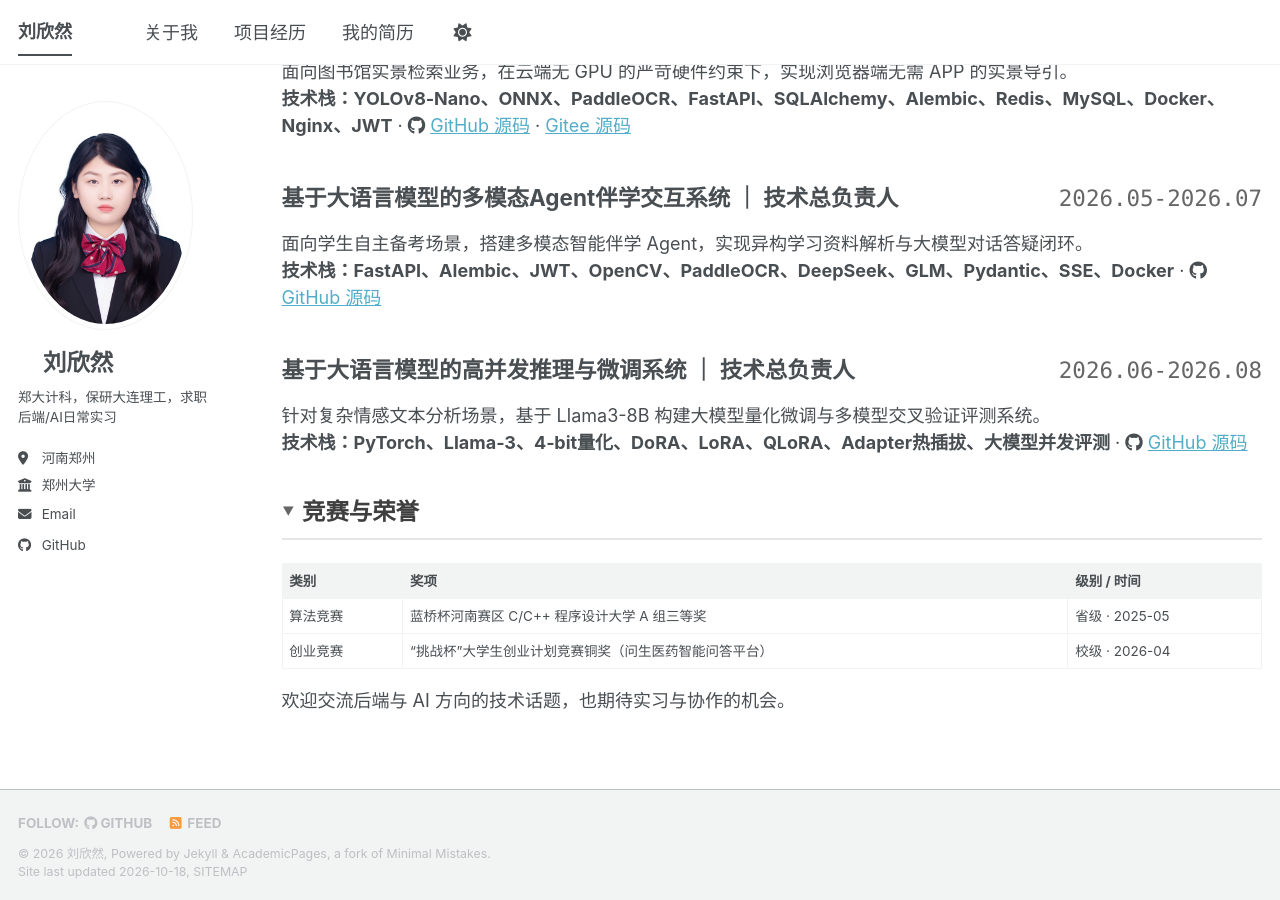
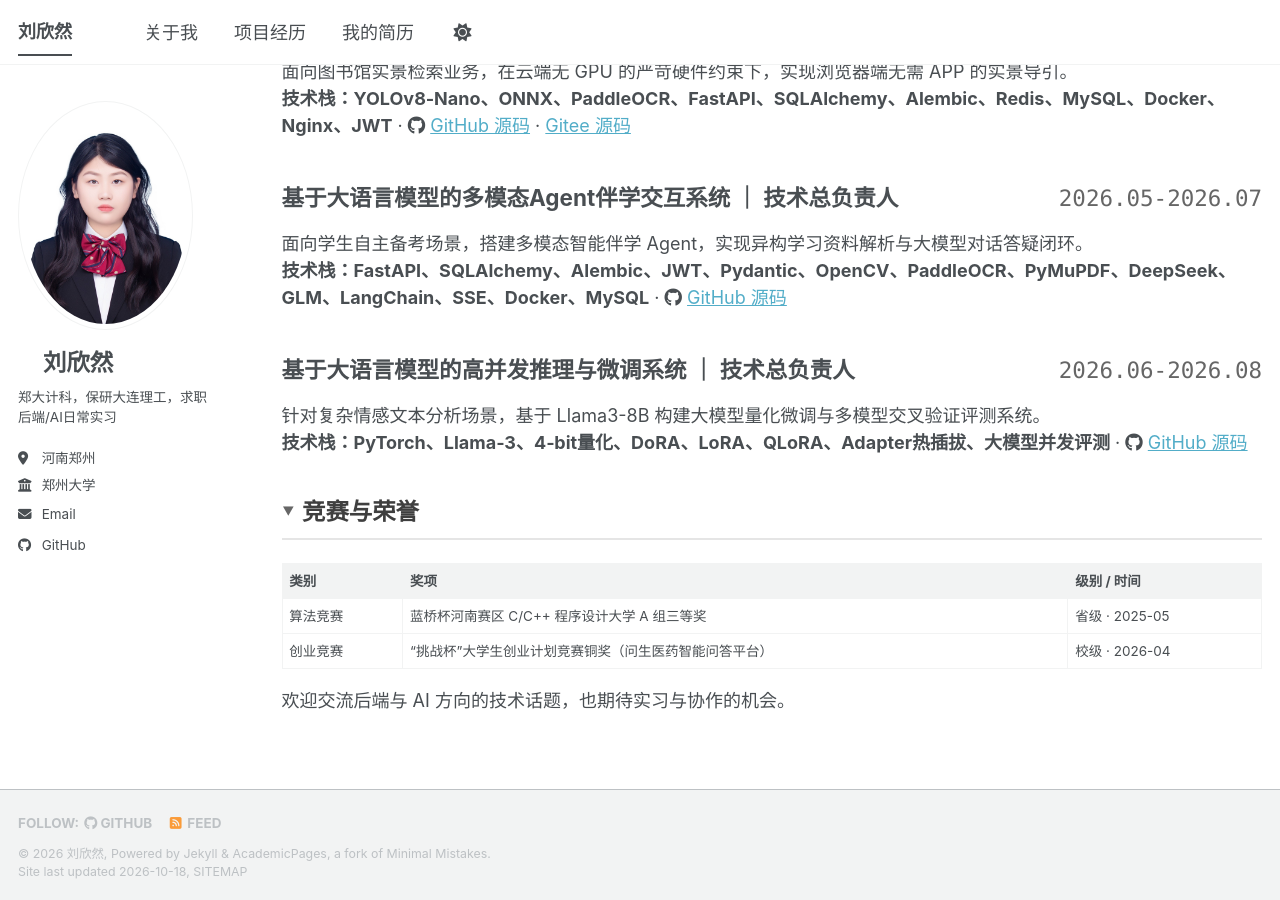
Before and after one commit to Linsensn/Linsensn.github.io, a Jekyll site: the page built from _pages/about.md, in a window 1280 px wide and 900 px high, scrolled down 949 px. Built offline with Jekyll 4.4.1, drawn with Linux system fonts in a browser that asks for light colours; comment, search, counter and statistics services are not loaded; a style sheet for code colours, icons or effects is not loaded.

Commit message:
Update about.md

```diff
--- a/_pages/about.md
+++ b/_pages/about.md
@@ -61,7 +61,7 @@ redirect_from:
 </h2>
 
 面向学生自主备考场景，搭建多模态智能伴学 Agent，实现异构学习资料解析与大模型对话答疑闭环。<br>
-**技术栈：FastAPI、Alembic、JWT、OpenCV、PaddleOCR、DeepSeek、GLM、Pydantic、SSE、Docker** · <i class="fab fa-github"></i> [GitHub 源码](https://github.com/Linsensn/LiteKnow)
+**技术栈：FastAPI、SQLAlchemy、Alembic、JWT、Pydantic、OpenCV、PaddleOCR、PyMuPDF、DeepSeek、GLM、LangChain、SSE、Docker、MySQL** · <i class="fab fa-github"></i> [GitHub 源码](https://github.com/Linsensn/LiteKnow)
 
 <h2 style="display: flex; justify-content: space-between; align-items: baseline;">
   <span>基于大语言模型的高并发推理与微调系统 ｜ 技术总负责人</span>
```
